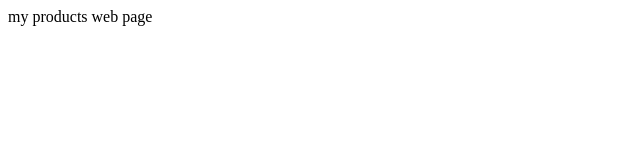
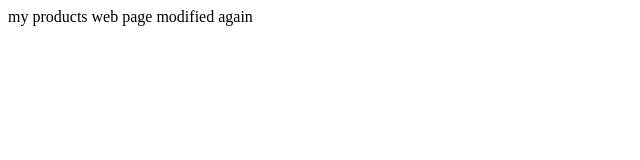
Before and after one commit to VISHNUKVM/DevOpsSolutions, a plain HTML site: page WebContent/index.html in a window 1280 px wide. Shown: the whole page, without its empty margins (0-640 px from the left). Drawn offline with Linux system fonts and the light colour scheme.

Commit message:
index.html modified

```diff
--- a/WebContent/index.html
+++ b/WebContent/index.html
@@ -6,5 +6,6 @@
 </head>
 <body>
 	my products web page
+	modified again
 </body>
 </html>
```
